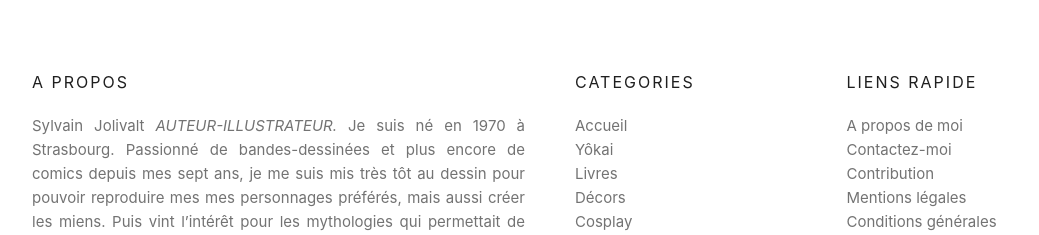
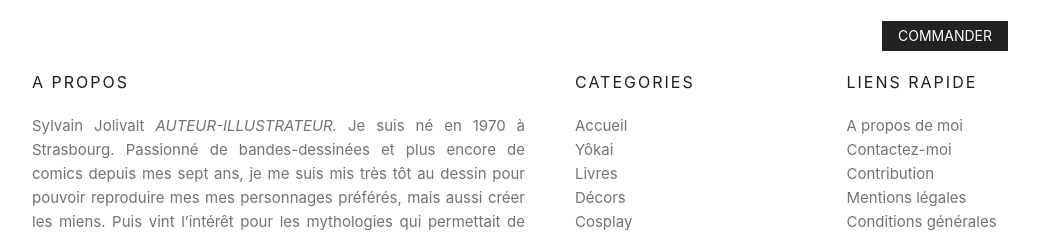
Before and after one commit to Choysi/Projet, a Symfony app: template templates/cart/index.html.twig in a window 1280 px wide. Shown: the part 395-630 px from the top of the page, without its empty margins (80-1119 px from the left). Run offline with Twig, Linux system fonts and the light colour scheme; the template is opened without the code that fills it: most values are stand-ins (such as "Sample title", 1, 10 or a date in 2020); some libraries are stand-ins or nearby versions.

Commit message:
push 06/10 1

```diff
--- a/public/style.css
+++ b/public/style.css
@@ -25,6 +25,11 @@
 
 .uk-article {
     margin-top: 6em;
+}
+
+#commander {
+    float: right;
+    margin-right: 8em;
 }
 
 .miyajima {
--- a/templates/cart/index.html.twig
+++ b/templates/cart/index.html.twig
@@ -48,6 +48,7 @@
 				</tr>
 			</tfoot>
 		</table>
+		<a id ="commander" class="uk-button uk-button-secondary uk-button-small" type="submit" href="">Commander</a>
 	{% else %}
 		<p>Votre panier est vide</p>
 	{% endif %}
```
Also changed, not shown: public/uploads/images/5f7c2feb2a38a958354994.png (added).
